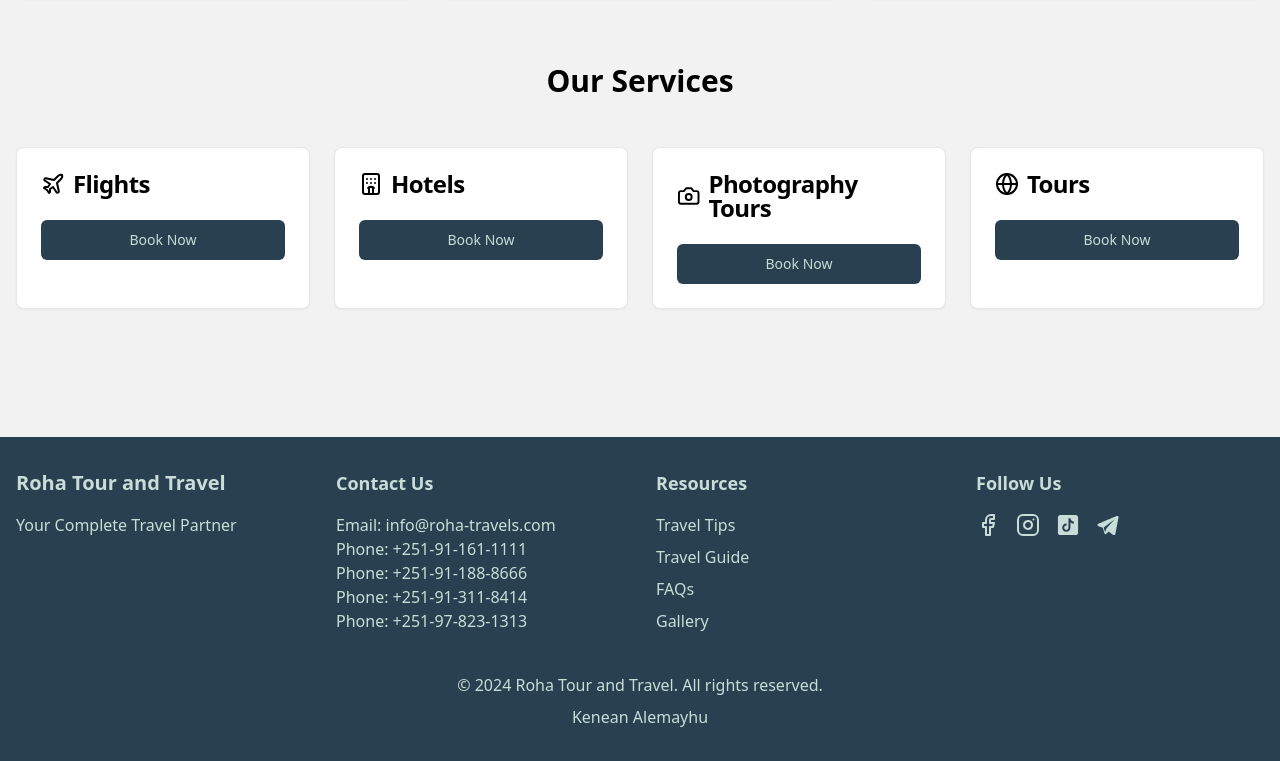
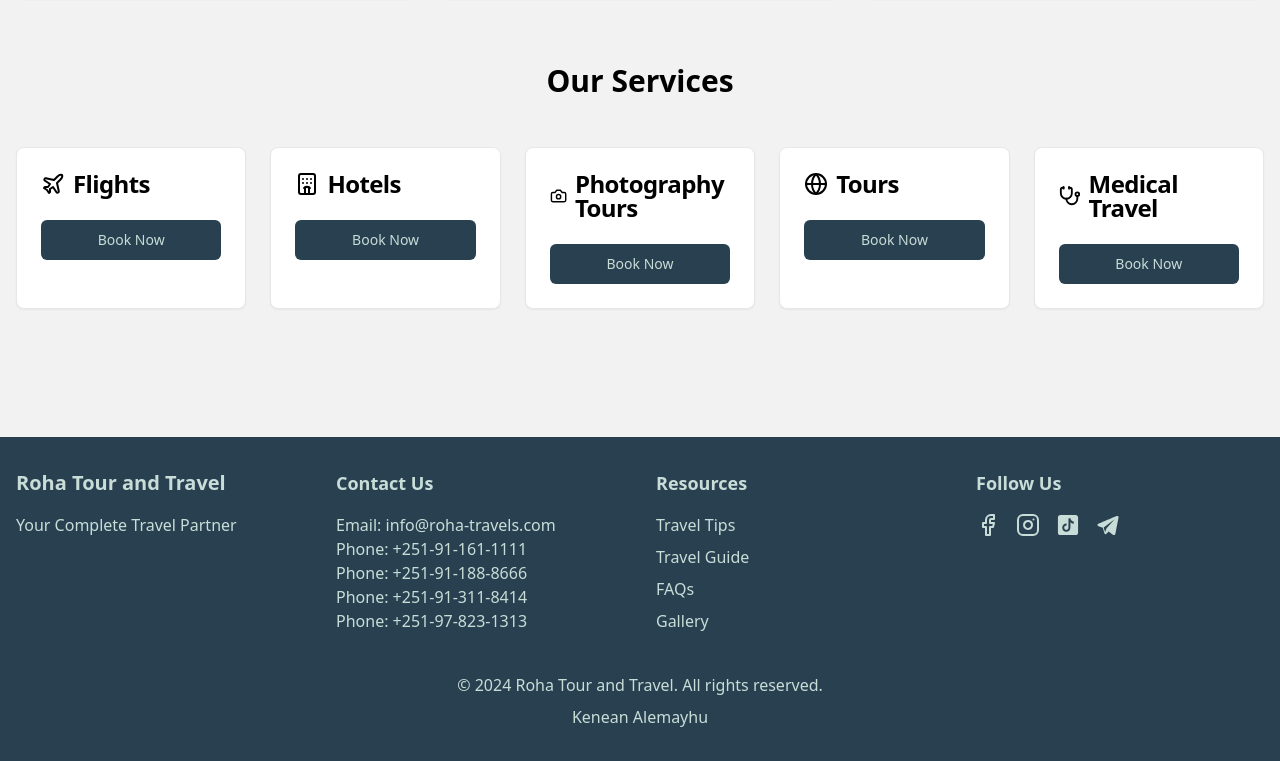
Before and after one commit to Lachevo/RohaTravels, a React (Vite) app: page / in a window 1280 px wide. Shown: the part 2995-3756 px from the top of the page. Built offline with nearby package versions, Linux system fonts and the light colour scheme.

Commit message:
Added medical travel in our service

```diff
--- a/src/components/OurServices.jsx
+++ b/src/components/OurServices.jsx
@@ -1,6 +1,6 @@
 import React from 'react';
 import { Card, CardContent } from "@/components/ui/card";
-import { PlaneIcon, HotelIcon, CameraIcon, GlobeIcon } from 'lucide-react';
+import { PlaneIcon, HotelIcon, CameraIcon, GlobeIcon, StethoscopeIcon } from 'lucide-react';
 
 const OurServices = ({ isAmharic }) => {
   const content = {
@@ -21,6 +21,10 @@ const OurServices = ({ isAmharic }) => {
         icon: <GlobeIcon className="h-6 w-6" />,
         title: isAmharic ? "ጉዞዎች" : "Tours",
       },
+      {
+        icon: <StethoscopeIcon className="h-6 w-6" />,
+        title: isAmharic ? "የህክምና ጉዞ" : "Medical Travel",
+      },
     ],
   };
 
@@ -29,7 +33,7 @@ const OurServices = ({ isAmharic }) => {
       <h2 className="text-3xl font-bold mb-8 text-center text-[#28424F]">
         {isAmharic ? "የእኛ አገልግሎቶች" : "Our Services"}
       </h2>
-      <div className="grid grid-cols-2 md:grid-cols-4 gap-8">
+      <div className="grid grid-cols-2 md:grid-cols-3 lg:grid-cols-5 gap-8">
         {content.services.map((service, index) => (
           <Card key={index} className="text-center bg-white">
             <CardContent className="p-6">
--- a/src/pages/Index.jsx
+++ b/src/pages/Index.jsx
@@ -1,7 +1,7 @@
 import React, { useState } from 'react';
 import { Button } from "@/components/ui/button";
 import { Card, CardContent, CardHeader, CardTitle } from "@/components/ui/card";
-import { GlobeIcon, PlaneIcon, HotelIcon, CameraIcon, StarIcon, CheckCircleIcon } from 'lucide-react';
+import { GlobeIcon, PlaneIcon, HotelIcon, CameraIcon, StarIcon, CheckCircleIcon, StethoscopeIcon } from 'lucide-react';
 import { Link, useNavigate } from 'react-router-dom';
 import { Select, SelectContent, SelectItem, SelectTrigger, SelectValue } from "@/components/ui/select";
 import { Input } from "@/components/ui/input";
@@ -33,6 +33,7 @@ const Index = ({ isAmharic }) => {
       { icon: <HotelIcon className="h-6 w-6" />, title: isAmharic ? 'ሆቴሎች' : 'Hotels' },
       { icon: <CameraIcon className="h-6 w-6" />, title: isAmharic ? 'የፎቶግራፍ ጉዞዎች' : 'Photography Tours' },
       { icon: <GlobeIcon className="h-6 w-6" />, title: isAmharic ? 'ጉዞዎች' : 'Tours' },
+      { icon: <StethoscopeIcon className="h-6 w-6" />, title: isAmharic ? 'የህክምና ጉዞ' : 'Medical Travel' },
     ],
     whyChooseUsList: [
       { title: isAmharic ? 'ልምድ ያለው ቡድን' : 'Experienced Team', description: isAmharic ? 'በጉዞ ኢንዱስትሪው ውስጥ ረጅም ልምድ ያለው ቡድን' : 'Team with extensive experience in the travel industry' },
@@ -211,7 +212,7 @@ const Index = ({ isAmharic }) => {
         <h2 className="text-3xl font-bold text-center mb-12 text-black">
           {isAmharic ? "የእኛ አገልግሎቶች" : "Our Services"}
         </h2>
-        <div className="grid grid-cols-1 md:grid-cols-2 lg:grid-cols-4 gap-6 mb-16">
+        <div className="grid grid-cols-1 sm:grid-cols-2 lg:grid-cols-5 gap-6 mb-16">
           {content.services.map((service, index) => (
             <Card key={index} className="bg-white border border-gray-200">
               <CardHeader>
--- a/src/pages/Services.jsx
+++ b/src/pages/Services.jsx
@@ -1,6 +1,6 @@
 import React, { useState } from 'react';
 import { Card, CardContent, CardHeader, CardTitle } from "@/components/ui/card";
-import { PlaneIcon, HotelIcon, GlobeIcon, UmbrellaIcon, MapIcon, CameraIcon } from 'lucide-react';
+import { PlaneIcon, HotelIcon, GlobeIcon, UmbrellaIcon, MapIcon, CameraIcon, StethoscopeIcon } from 'lucide-react';
 
 const Services = ({ isAmharic }) => {
   const [selectedService, setSelectedService] = useState(null);
@@ -72,6 +72,17 @@ const Services = ({ isAmharic }) => {
         : "Our experienced professionals offer advice for your travel plans. We make your journey easy and enjoyable. From visa information to local customs and traditions, as well as travel tips and recommendations, we'll prepare you thoroughly for your trip. We create personalized itineraries taking into account your interests and budget. Our team provides support at every stage, from planning to your return home. We're here to answer all your travel-related questions and ensure you have a smooth, enjoyable trip.",
       image: 'https://images.unsplash.com/photo-1454165804606-c3d57bc86b40?ixlib=rb-4.0.3&ixid=M3wxMjA3fDB8MHxwaG90by1wYWdlfHx8fGVufDB8fHx8fA%3D%3D&auto=format&fit=crop&w=2070&q=80',
     },
+    {
+      icon: <StethoscopeIcon className="h-6 w-6" />,
+      title: isAmharic ? 'የህክምና ጉዞ' : 'Medical Travel',
+      shortDescription: isAmharic
+        ? 'ለህክምና፣ ለምርመራ እና ለጤንነት አገልግሎቶች የሚደረጉ ጉዞዎችን እናመቻቻለን።'
+        : "We facilitate travel for medical treatments, checkups, and wellness procedures.",
+      longDescription: isAmharic
+        ? 'በዓለም ዙሪያ ካሉ ከፍተኛ ጥራት ያላቸው ሆስፒታሎች እና የህክምና ባለሙያዎች ጋር በመተባበር የህክምና ጉዞን እናመቻቻለን። ከበረራ ቦታ ማስያዝ እና ምቹ መስተንግዶዎች ጀምሮ የህክምና ቪዛ ዝግጅቶችን እና የአካባቢ መጓጓዣዎችን ሁሉንም እናስተዳድራለን። የእኛ ቡድን ሙሉ በሙሉ በጤናዎ እና በማገገምዎ ላይ ማተኮር እንዲችሉ ከጭንቀት ነፃ የሆነ ተሞክሮ ያረጋግጣል።'
+        : "We facilitate medical travel by partnering with top-tier hospitals and specialists worldwide. We manage everything from flight bookings and comfortable accommodations to medical visa arrangements and local transport. Our dedicated team ensures a stress-free experience so you can focus entirely on your health and recovery.",
+      image: 'https://images.unsplash.com/photo-1576091160550-2173dba999ef?ixlib=rb-4.0.3&ixid=M3wxMjA3fDB8MHxwaG90by1wYWdlfHx8fGVufDB8fHx8fA%3D%3D&auto=format&fit=crop&w=2070&q=80',
+    },
   ];
 
   return (
```
